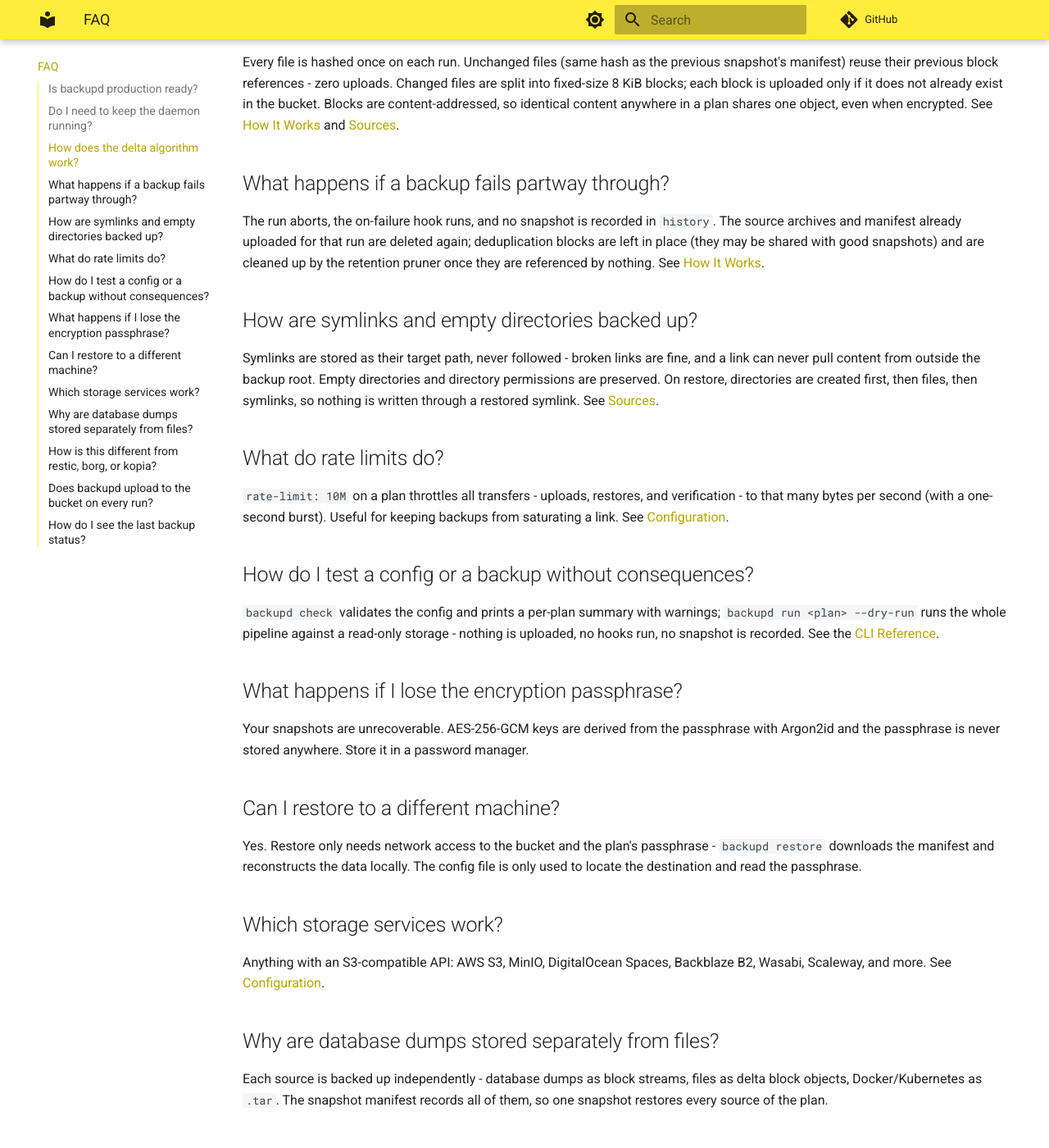
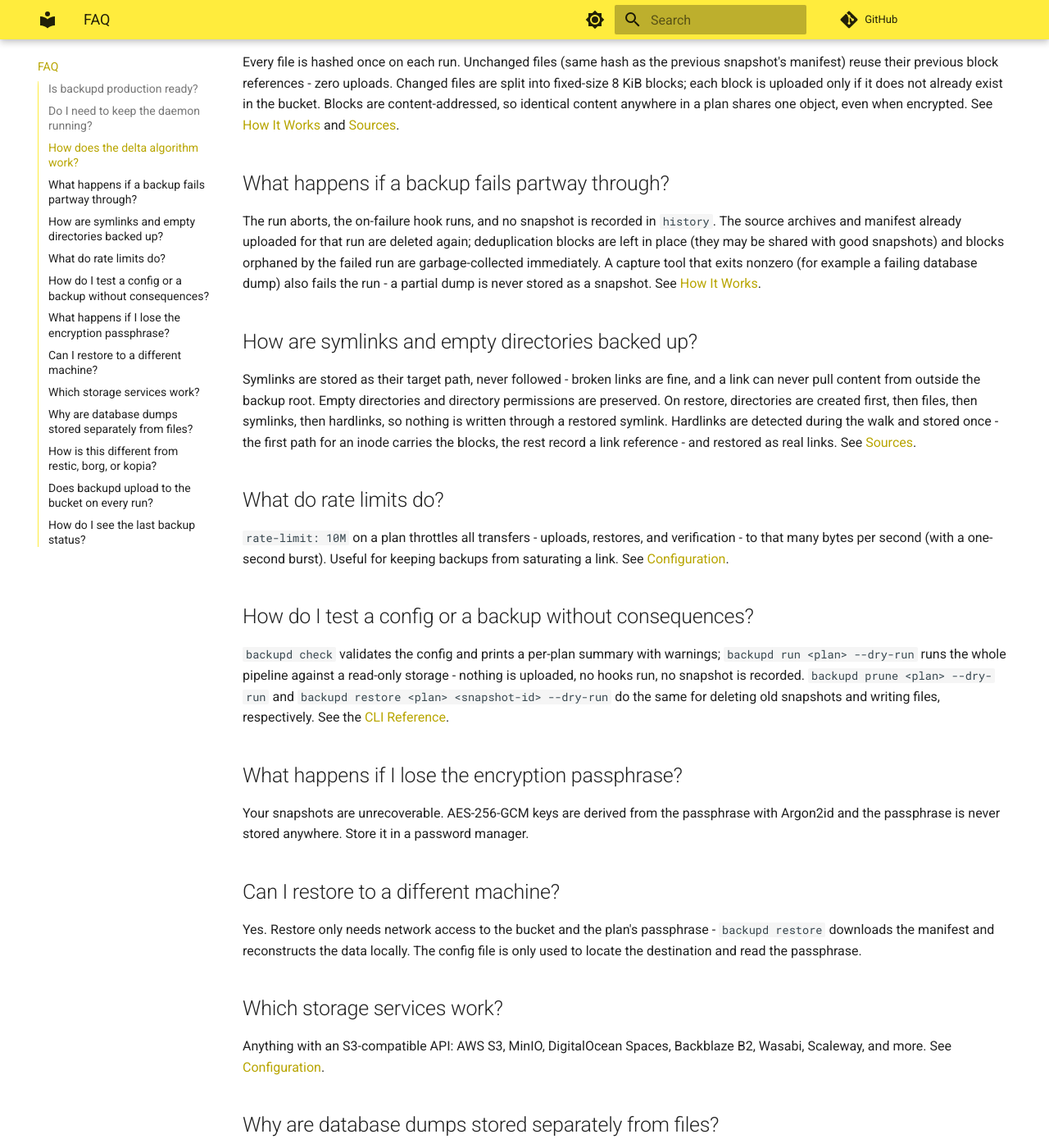
Before and after one commit to soroushalinia/backupd, an MkDocs documentation site: the page built from docs/faq.md, in a window 1280 px wide and 1400 px high, scrolled down 583 px. Shown: the whole window at 82% size. Built offline with MkDocs 1.6.1 and Material for MkDocs 9.7.7, drawn with Linux system fonts in a browser that asks for light colours; comment, search, counter and statistics services are not loaded.

Commit message:
docs: parity sweep for hardlinks, GC timing, and dry runs
restore.md documents the hardlink restore pass and restore --dry-run;
faq.md and architecture.md reflect that orphaned blocks are
garbage-collected immediately after failed runs (not only during
retention pruning), that failing capture tools fail the run, and that
hardlinks are stored once and restored as links; retention.md drops the
stale claim about empty prefix cleanup and documents on-demand pruning
and GC on plans without retention.

```diff
--- a/docs/faq.md
+++ b/docs/faq.md
@@ -26,15 +26,19 @@ when encrypted. See [How It Works](architecture.md#incremental-backups) and
 
 The run aborts, the on-failure hook runs, and no snapshot is recorded in `history`. The source
 archives and manifest already uploaded for that run are deleted again; deduplication blocks are
-left in place (they may be shared with good snapshots) and are cleaned up by the retention pruner
-once they are referenced by nothing. See [How It Works](architecture.md#failed-runs).
+left in place (they may be shared with good snapshots) and blocks orphaned by the failed run are
+garbage-collected immediately. A capture tool that exits nonzero (for example a failing database
+dump) also fails the run - a partial dump is never stored as a snapshot. See
+[How It Works](architecture.md#failed-runs).
 
 ## How are symlinks and empty directories backed up?
 
 Symlinks are stored as their target path, never followed - broken links are fine, and a link can
 never pull content from outside the backup root. Empty directories and directory permissions are
-preserved. On restore, directories are created first, then files, then symlinks, so nothing is
-written through a restored symlink. See [Sources](sources.md#file).
+preserved. On restore, directories are created first, then files, then symlinks, then hardlinks,
+so nothing is written through a restored symlink. Hardlinks are detected during the walk and
+stored once - the first path for an inode carries the blocks, the rest record a link reference -
+and restored as real links. See [Sources](sources.md#file).
 
 ## What do rate limits do?
 
@@ -46,7 +50,9 @@ a link. See [Configuration](configuration.md#plan).
 
 `backupd check` validates the config and prints a per-plan summary with warnings; `backupd run
 <plan> --dry-run` runs the whole pipeline against a read-only storage - nothing is uploaded, no
-hooks run, no snapshot is recorded. See the [CLI Reference](cli.md#check).
+hooks run, no snapshot is recorded. `backupd prune <plan> --dry-run` and `backupd restore <plan>
+<snapshot-id> --dry-run` do the same for deleting old snapshots and writing files, respectively.
+See the [CLI Reference](cli.md#check).
 
 ## What happens if I lose the encryption passphrase?
 
```
Also changed, not shown: docs/architecture.md (+10 -5 lines), docs/restore.md (+5 -2 lines), docs/retention.md (+8 -4 lines).
